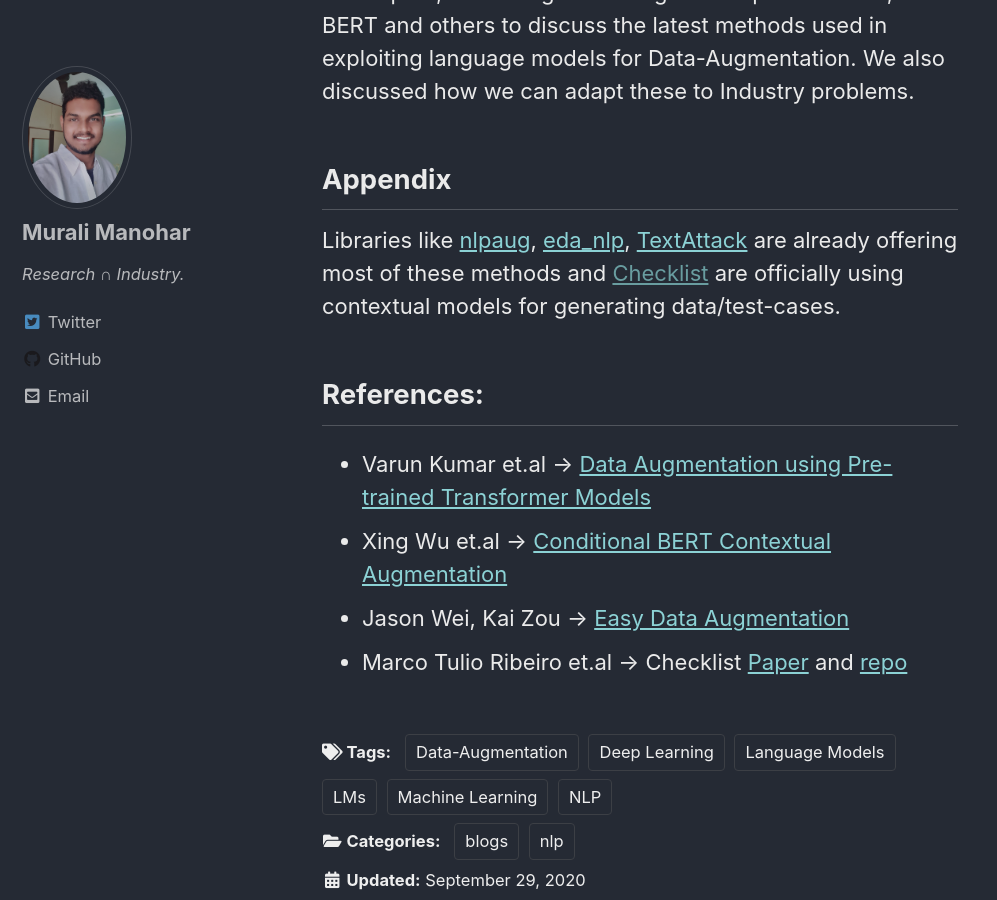
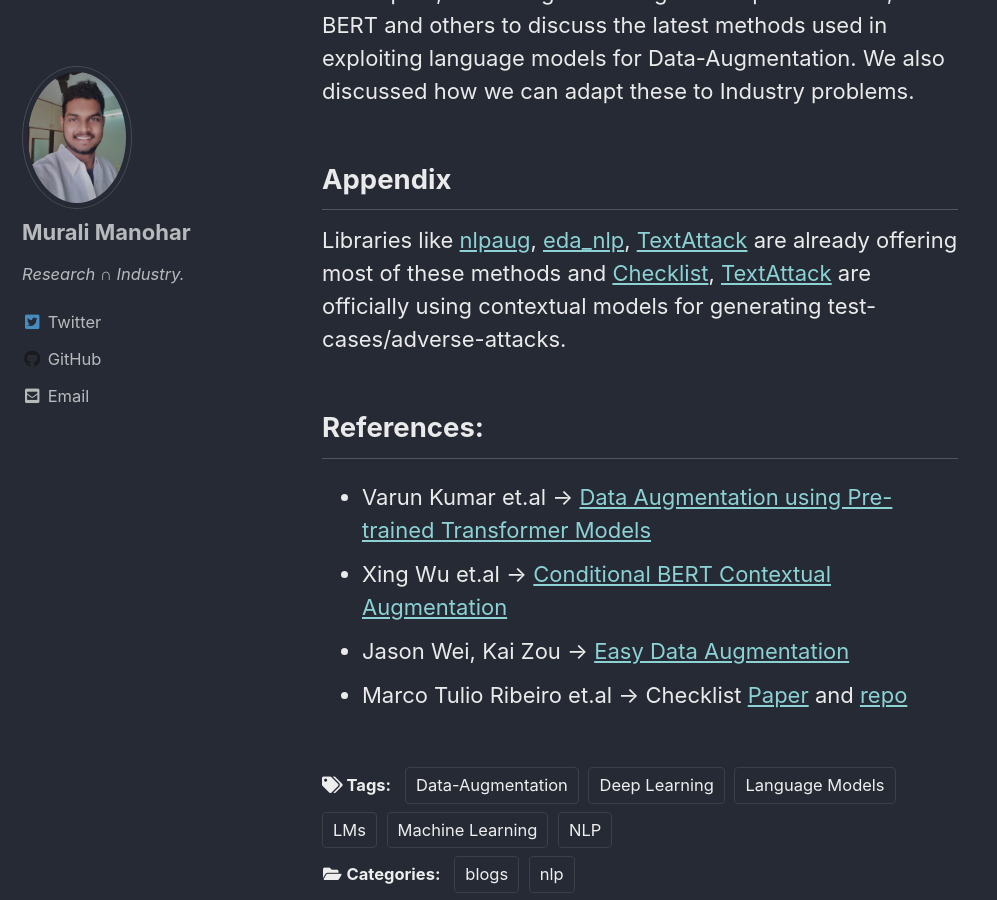
Before and after one commit to gitlost-murali/blogs, a Jekyll site: the page built from _posts/2020-09-29-exploiting-contextual-models-for-data.markdown, in a window 1280 px wide and 900 px high, scrolled down 8388 px. Shown: the whole window, without its empty margins (0-997 px from the left). Built offline with Jekyll 4.4.1, drawn with Linux system fonts in a browser that asks for light colours; cached includes are drawn as plain includes; comment, search, counter and statistics services are not loaded.

Commit message:
Appendix section updated: _posts/2020-09-29-exploiting-contextual-models-for-data.markdown : Appendix updated with links and content

```diff
--- a/_posts/2020-09-29-exploiting-contextual-models-for-data.markdown
+++ b/_posts/2020-09-29-exploiting-contextual-models-for-data.markdown
@@ -138,7 +138,7 @@ In this post, we have gone through the Papers like PET, C-BERT and others to dis
 
 ## Appendix
 
-Libraries like [nlpaug](https://github.com/makcedward/nlpaug), [eda_nlp](https://github.com/jasonwei20/eda_nlp), [TextAttack](https://github.com/QData/TextAttack) are already offering most of these methods and [Checklist]() are officially using contextual models for generating data/test-cases.
+Libraries like [nlpaug](https://github.com/makcedward/nlpaug), [eda_nlp](https://github.com/jasonwei20/eda_nlp), [TextAttack](https://github.com/QData/TextAttack) are already offering most of these methods and [Checklist](https://github.com/marcotcr/checklist), [TextAttack](https://github.com/QData/TextAttack) are officially using contextual models for generating test-cases/adverse-attacks.
 
 ## References:
 
```
